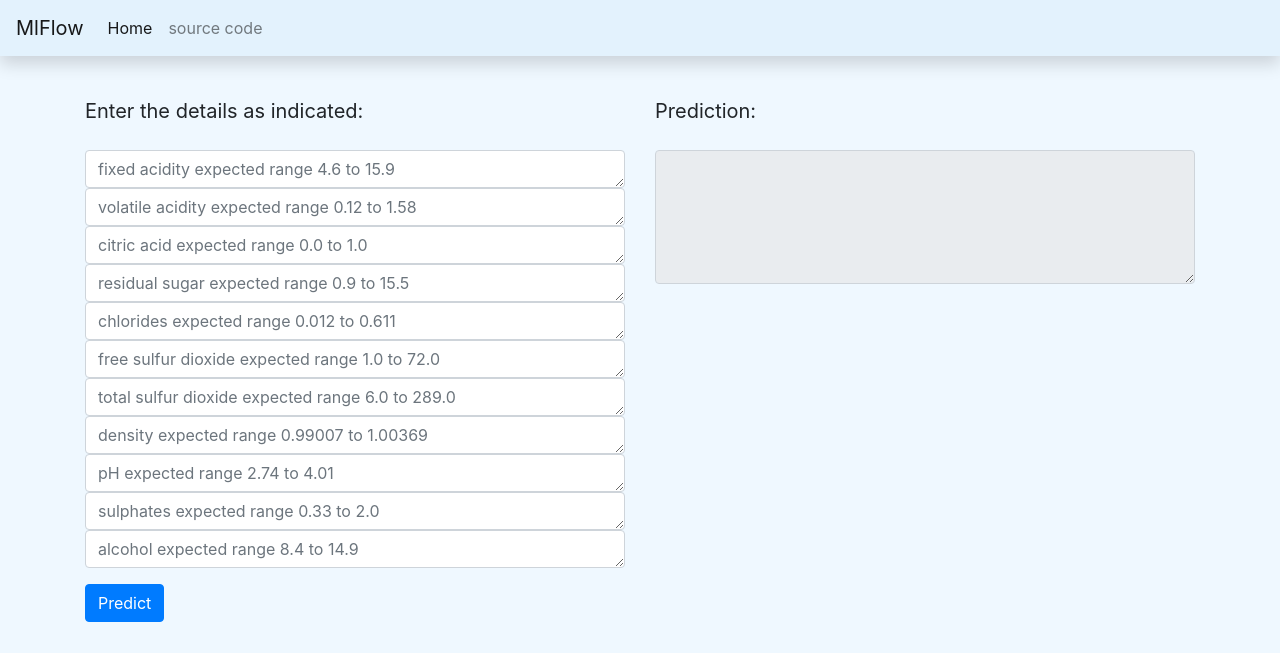
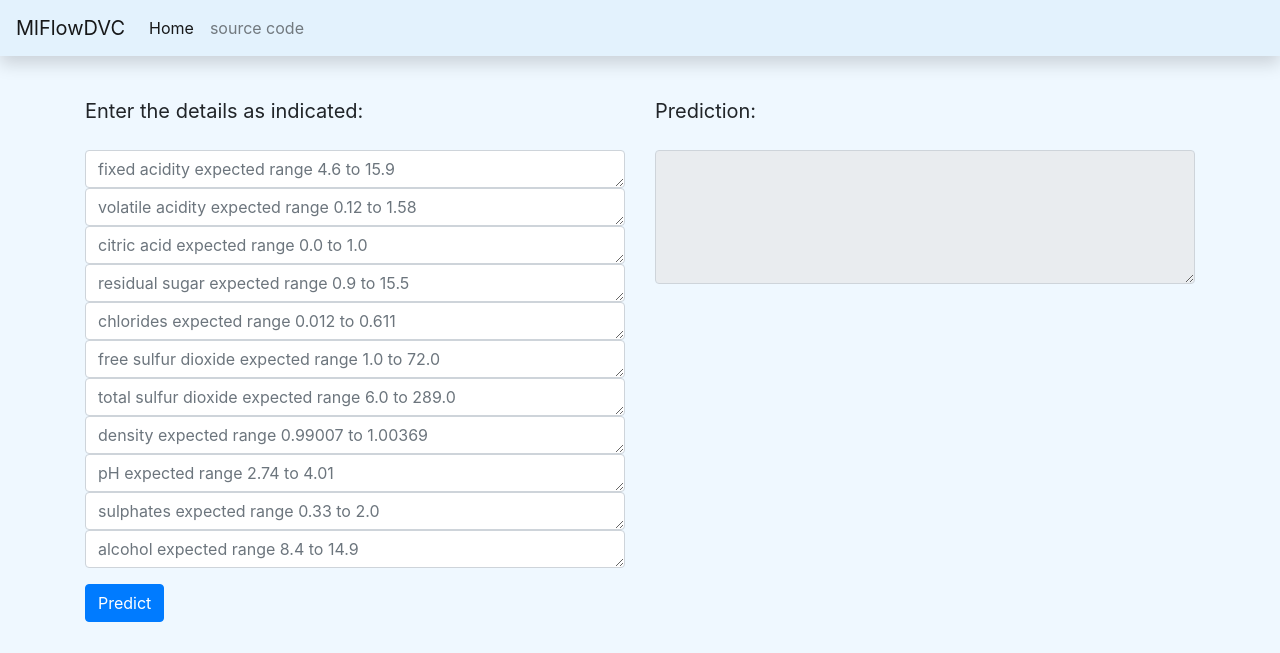
Before and after one commit to ParvYadav/Mlops, a Flask app: page / in a window 1280 px wide. Shown: the top 653 px of the page. Run offline with Flask 2, Linux system fonts and the light colour scheme; some libraries are stand-ins or nearby versions.

Commit message:
Update index.html

```diff
--- a/webapp/templates/index.html
+++ b/webapp/templates/index.html
@@ -15,7 +15,7 @@ WineQuality
 <!-- nav bar -->
 
 <nav class="navbar navbar-expand-lg navbar-light shadow fixed-top" style="background-color: #e3f2fd;">
-    <a class="navbar-brand" href="/">MlFlow</a>
+    <a class="navbar-brand" href="/">MlFlowDVC</a>
     <button class="navbar-toggler" type="button" data-toggle="collapse" data-target="#navbarNav"
         aria-controls="navbarNav" aria-expanded="false" aria-label="Toggle navigation">
         <span class="navbar-toggler-icon"></span>
```
